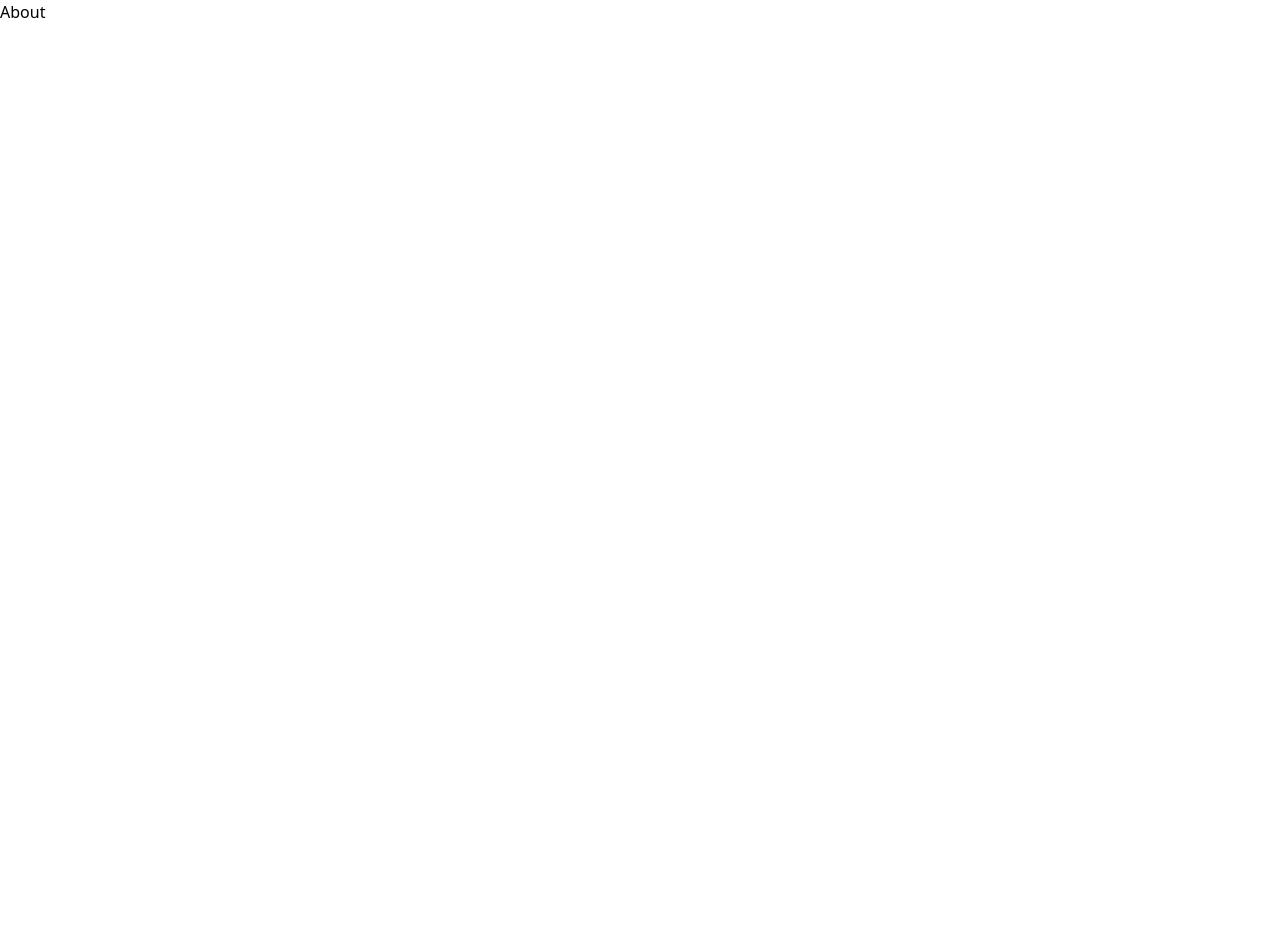
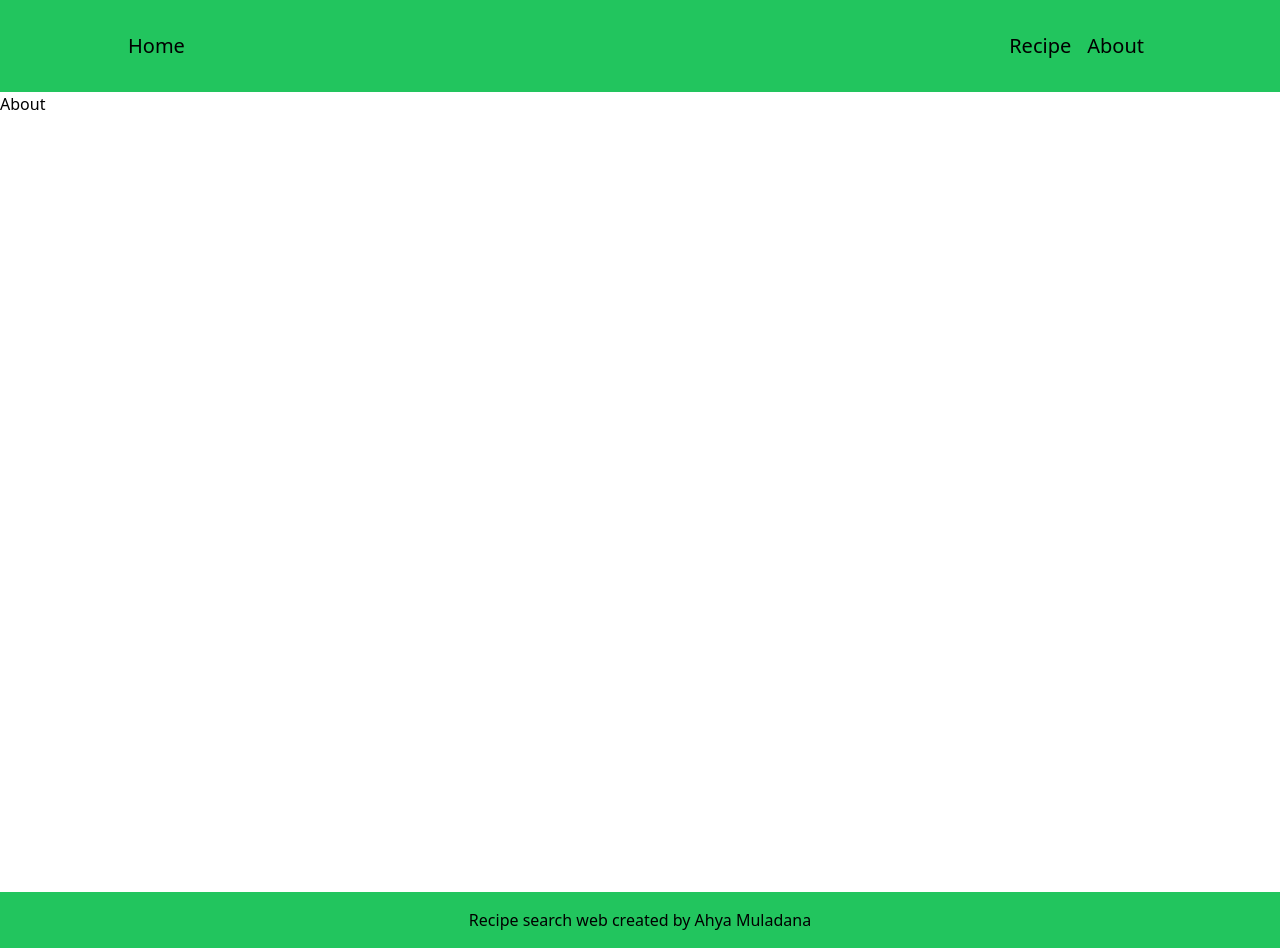
Before and after one commit to regangiri/recipe-finder, a Next.js app: page /about in a window 1280 px wide. Before the commit the page ends 800 px from the top, so only its background shows below. Built offline with nearby package versions, Linux system fonts and the light colour scheme.

Commit message:
feat: init about page

```diff
--- a/src/pages/about/index.jsx
+++ b/src/pages/about/index.jsx
@@ -1,7 +1,12 @@
+import DefaultLayout from "@/layouts/DefaultLayout";
 import React from "react";
 
 const About = () => {
-  return <div>About</div>;
+  return <div className="w-full min-h-screen">About</div>;
+};
+
+About.getLayout = (page) => {
+  return <DefaultLayout>{page}</DefaultLayout>;
 };
 
 export default About;
```
